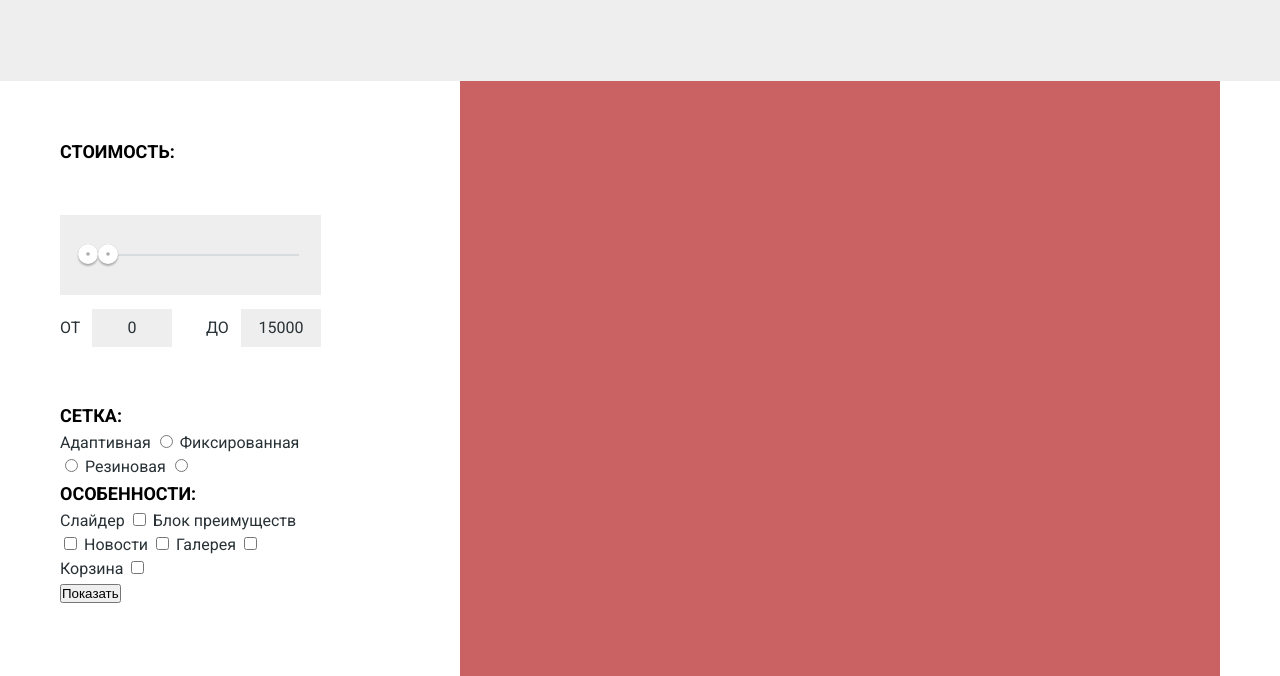
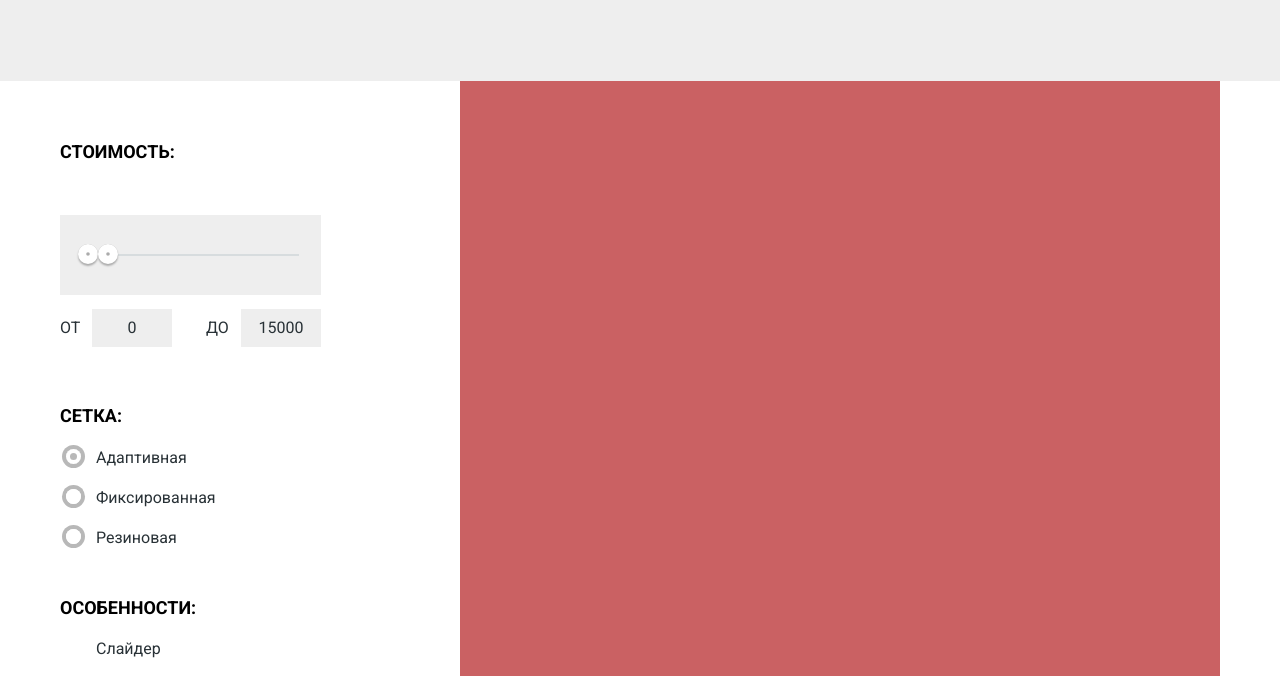
Before and after one commit to Arver1/Layout-Nerds, a plain HTML site: page catalog.html in a window 1280 px wide. Shown: the part 273-949 px from the top of the page. Drawn offline with Linux system fonts and the light colour scheme.

Commit message:
grid and style aside point 2

```diff
--- a/catalog.html
+++ b/catalog.html
@@ -54,17 +54,20 @@
             </fieldset>
             <fieldset class="grid">
               <legend>Сетка:</legend>
-              <label>Адаптивная
-                <input type="radio" name="grid" value="adaptive_grid">
+              <label>
+                <input type="radio" name="grid" value="adaptive_grid" checked>
+                <span>Адаптивная</span>
               </label>
-              <label>Фиксированная
+              <label>
                 <input type="radio" name="grid" value="fix_grid">
+                <span>Фиксированная</span>
               </label>
-              <label>Резиновая
+              <label>
                 <input type="radio" name="grid" value="rubber_grid">
+                <span>Резиновая</span>
               </label>
             </fieldset>
-            <fieldset>
+            <fieldset class="features">
               <legend>Особенности:</legend>
               <label>Слайдер
                 <input type="checkbox" name="features" value="slide">
@@ -82,7 +85,7 @@
                 <input type="checkbox" name="features" value="basket">
               </label>
             </fieldset>
-            <input type="submit" value="Показать">
+            <input class="aside_form_submit" type="submit" value="Показать">
           </form>
         </aside>
         <section class="goods">
--- a/css/style.css
+++ b/css/style.css
@@ -728,6 +728,7 @@ a {
 	box-shadow:
 	0px 2px 2px#ababab,
 	inset 0px 0px 0px 8.2px #ffffff;
+	cursor: pointer;
 }
 .range_btn + .range_btn {
 	margin-left: 20px;
@@ -779,3 +780,88 @@ a {
 	font-family: "Roboto", "Arial", sans-serif;
 	text-transform: uppercase;
 }
+.grid legend {
+	margin-bottom: 17px;
+}
+[name="grid"] {
+	display: none;
+}
+.grid span::before {
+	content: "";
+	display: block;
+	position: absolute;
+	top: 1px;
+	left: 6px;
+	width: 15px;
+	height: 15px;
+	border-radius: 50%;
+	box-shadow:
+	0px 0px 0px 4px #b8b8b8,
+	inset 0px 0px 0px 4px #ffffff;
+}
+.grid span {
+	cursor: pointer;
+}
+[value="adaptive_grid"]:checked + span::before,
+[value="fix_grid"]:checked + span::before,
+[value="rubber_grid"]:checked + span::before {
+	box-shadow:
+	0px 0px 0px 4px #b8b8b8,
+	inset 0px 0px 0px 4px #ffffff,
+	inset 0px 0px 0px 8px #b8b8b8;
+}
+.grid label {
+	display: inline-block;
+	vertical-align: top;
+	position: relative;
+	color: #283136;
+	font-size: 16px;
+	line-height: 20px;
+	font-weight: 400;
+	font-family: "Roboto", "Arial", sans-serif;
+	padding-left: 36px;
+	min-width: 161px;
+	box-sizing: border-box;
+	margin-bottom: 20px;
+}
+.grid {
+	margin-bottom: 25px;
+}
+.features legend{
+	margin-bottom: 16px;
+}
+[name="features"] {
+	display: none;
+}
+.features label {
+	display: inline-block;
+	vertical-align: top;
+	position: relative;
+	color: #283136;
+	font-size: 16px;
+	line-height: 20px;
+	font-weight: 400;
+	font-family: "Roboto", "Arial", sans-serif;
+	padding-left: 36px;
+	min-width: 161px;
+	box-sizing: border-box;
+	margin-bottom: 20px;
+}
+.features {
+	margin-bottom: 30px;
+}
+.aside_form_submit {
+	color: #000000;
+	font-size: 16px;
+	line-height: 18px;
+	font-weight: 500;
+	font-family: "Roboto", "Arial", sans-serif;
+	width: 100%;
+	border: none;
+	padding-top: 15px;
+	padding-bottom: 14px;
+	text-transform: uppercase;
+	margin-bottom: 20px;
+	background-color: #eeeeee;
+	cursor: pointer;
+}
```
